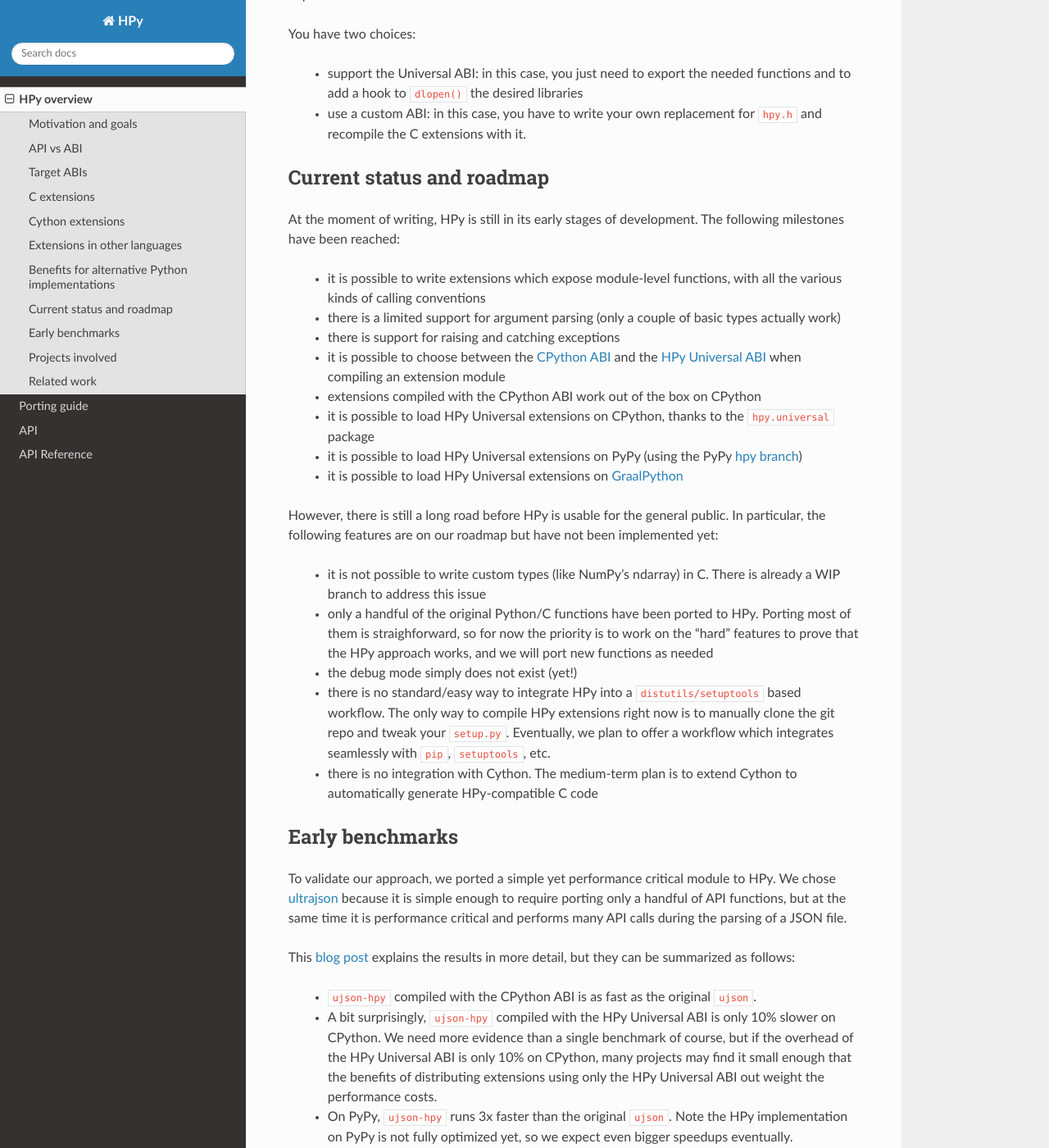
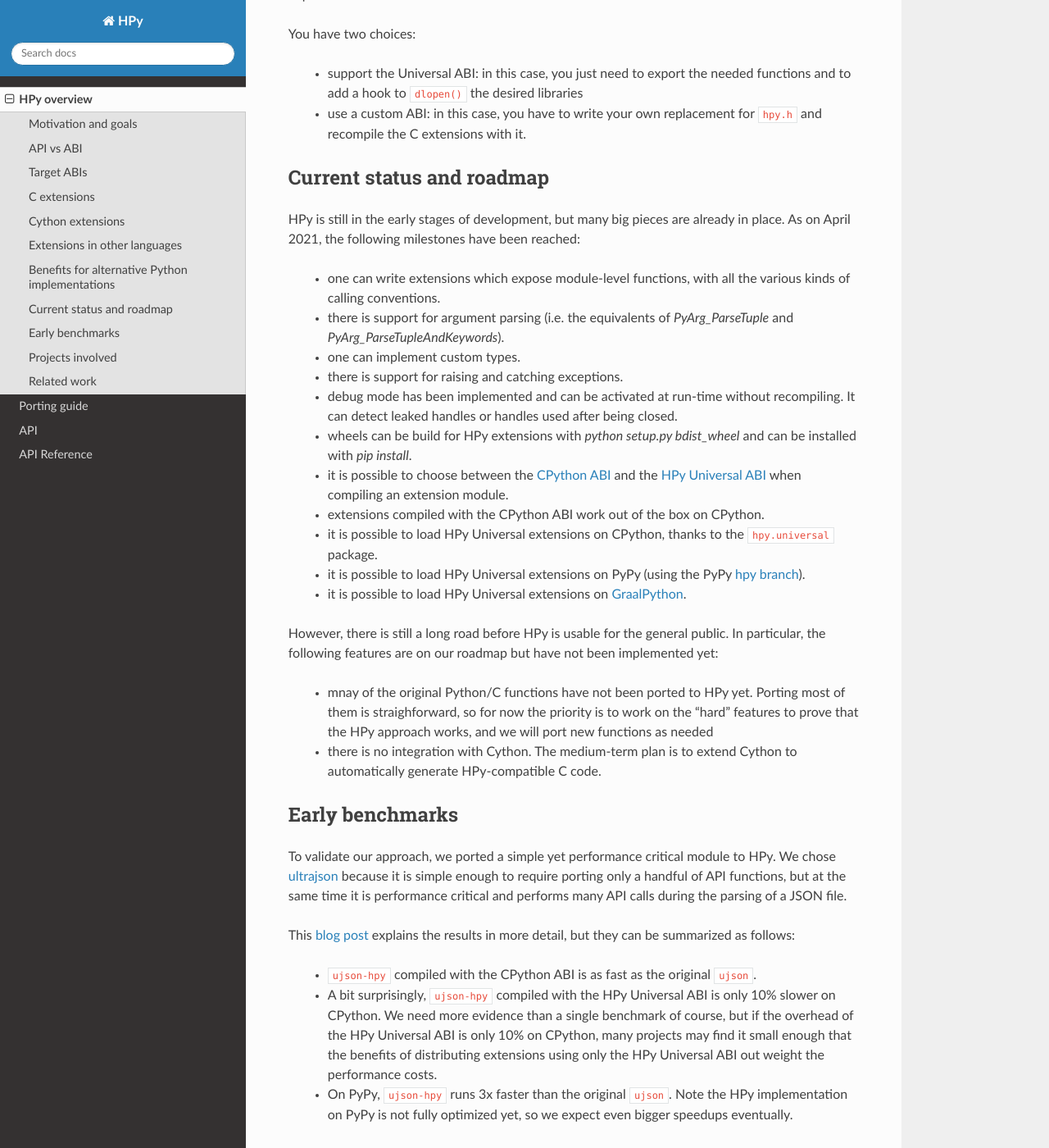
Before and after one commit to hpyproject/hpy, a Sphinx documentation site: the page built from docs/overview.rst, in a window 1280 px wide and 1400 px high, scrolled down 4168 px. Shown: the whole window at 82% size. Built offline with Sphinx 7.4.7 and the Read the Docs theme 2.0.0, drawn with Linux system fonts in a browser that asks for light colours; pages that are not in the unit, such as notebooks, are missing from menus; some of the changed text lies outside the part shown.

Commit message:
Update roadmap.

```diff
--- a/docs/overview.rst
+++ b/docs/overview.rst
@@ -17,7 +17,6 @@
 
   2. CPython developers cannot experiment with new designs or refactoring
      without breaking compatibility with existing extensions.
-
 
 Over the years, it has become evident that emulating the Python/C
 API in an efficient way is `challenging, if not impossible
@@ -207,7 +206,7 @@
 
 
 Extensions in other languages
-------------------------------
+-----------------------------
 
 On the API side, HPy is designed with C in mind, so it is not directly useful
 if you want to write an extension in a language other than C.
@@ -220,7 +219,7 @@
 
 
 Benefits for alternative Python implementations
-------------------------------------------------
+-----------------------------------------------
 
 If you are writing an alternative Python implementation, there is a good
 chance that you already know how painful it is to support the Python/C
@@ -238,55 +237,53 @@
 Current status and roadmap
 --------------------------
 
-At the moment of writing, HPy is still in its early stages of development. The
-following milestones have been reached:
+HPy is still in the early stages of development, but many big pieces are
+already in place. As on April 2021, the following milestones have been reached:
 
-  - it is possible to write extensions which expose module-level functions,
-    with all the various kinds of calling conventions
+  - one can write extensions which expose module-level functions, with all
+    the various kinds of calling conventions.
 
-  - there is a limited support for argument parsing (only a couple of basic
-    types actually work)
+  - there is support for argument parsing (i.e. the equivalents of
+    `PyArg_ParseTuple` and `PyArg_ParseTupleAndKeywords`).
 
-  - there is support for raising and catching exceptions
+  - one can implement custom types.
+
+  - there is support for raising and catching exceptions.
+
+  - debug mode has been implemented and can be activated at run-time without
+    recompiling. It can detect leaked handles or handles used after
+    being closed.
+
+  - wheels can be build for HPy extensions with `python setup.py bdist_wheel`
+    and can be installed with `pip install`.
 
   - it is possible to choose between the :term:`CPython ABI` and the
-    :term:`HPy Universal ABI` when compiling an extension module
+    :term:`HPy Universal ABI` when compiling an extension module.
 
   - extensions compiled with the CPython ABI work out of the box on
-    CPython
+    CPython.
 
   - it is possible to load HPy Universal extensions on CPython, thanks to the
-    ``hpy.universal`` package
+    ``hpy.universal`` package.
 
   - it is possible to load HPy Universal extensions on
-    PyPy (using the PyPy `hpy branch <https://foss.heptapod.net/pypy/pypy/tree/branch/hpy>`_)
+    PyPy (using the PyPy `hpy branch <https://foss.heptapod.net/pypy/pypy/tree/branch/hpy>`_).
 
   - it is possible to load HPy Universal extensions on `GraalPython
-    <https://github.com/graalvm/graalpython>`_
+    <https://github.com/graalvm/graalpython>`_.
 
 
 However, there is still a long road before HPy is usable for the general
 public. In particular, the following features are on our roadmap but have not
 been implemented yet:
 
-  - it is not possible to write custom types (like NumPy's ndarray)
-    in C. There is already a WIP branch to address this issue
-
-  - only a handful of the original Python/C functions have been ported to
-    HPy. Porting most of them is straighforward, so for now the priority is to
-    work on the "hard" features to prove that the HPy approach works, and we
-    will port new functions as needed
-
-  - the debug mode simply does not exist (yet!)
-
-  - there is no standard/easy way to integrate HPy into a
-    ``distutils/setuptools`` based workflow. The only way to compile HPy
-    extensions right now is to manually clone the git repo and tweak your
-    ``setup.py``. Eventually, we plan to offer a workflow which integrates
-    seamlessly with ``pip``, ``setuptools``, etc.
+  - mnay of the original Python/C functions have not been ported to
+    HPy yet. Porting most of them is straighforward, so for now the priority
+    is to work on the "hard" features to prove that the HPy approach works, and
+    we will port new functions as needed
 
   - there is no integration with Cython. The medium-term plan is to extend
-    Cython to automatically generate HPy-compatible C code
+    Cython to automatically generate HPy-compatible C code.
 
 
 .. _benchmarks:
```
Also changed, not shown: other parts of docs/overview.rst (+5 -5 lines).
